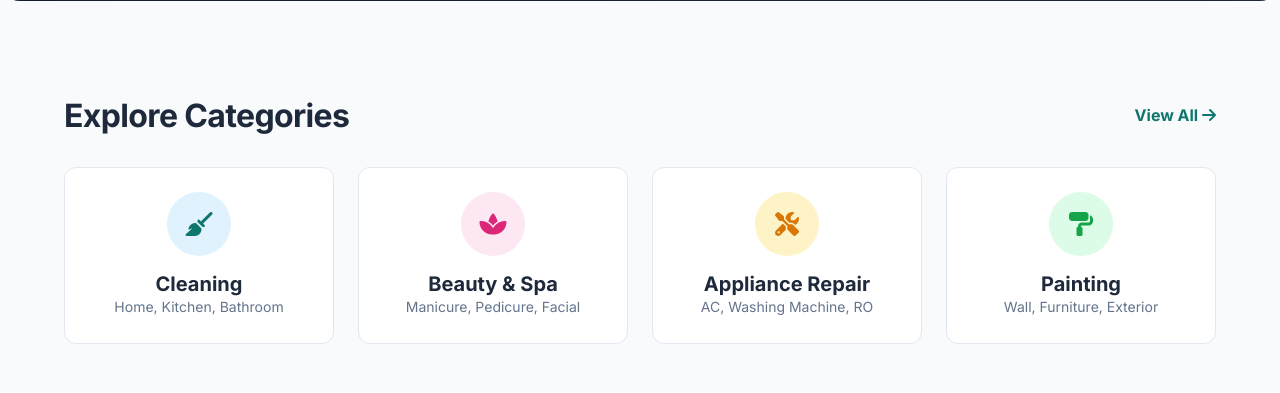
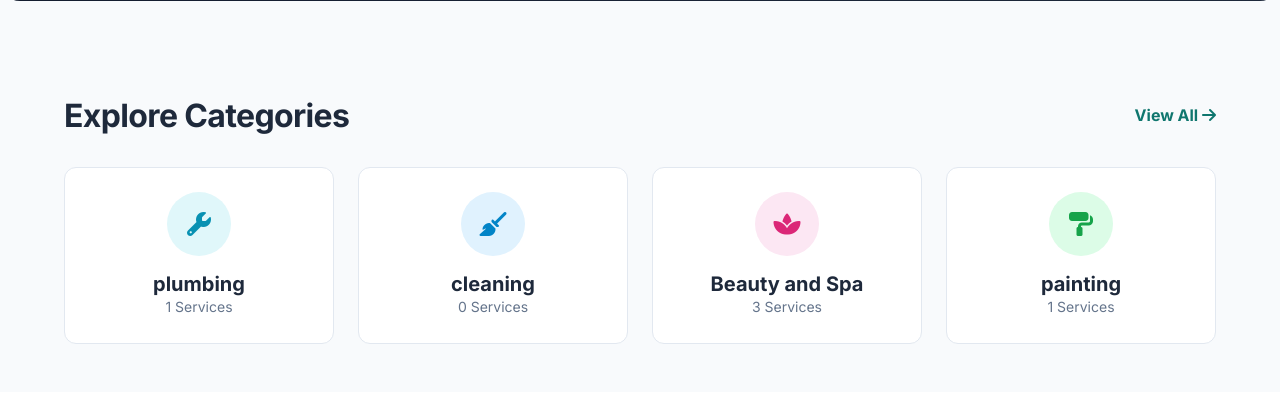
Before and after one commit to rishanasherinn12/local-service-booking, a Django app: page / in a window 1280 px wide. Shown: the part 593-986 px from the top of the page. Run offline with Django 5.2, Linux system fonts and the light colour scheme; data comes from the database, SQL or seed files in the repository; both versions use the stored data as it was after the commit.

Commit message:
landing page

```diff
--- a/aa_local/dashboard/views.py
+++ b/aa_local/dashboard/views.py
@@ -4,8 +4,10 @@ from bookings.models import Booking
 from services.models import Worker
 from django.utils import timezone
 from bookings.models import Booking, Review
+from django.contrib.auth.decorators import login_required
 
 # Create your views here.
+@login_required
 def customer_dashboard(request):
     user = request.user
 
@@ -33,7 +35,7 @@ def customer_dashboard(request):
 
 
 
-
+@login_required
 def admin_dashboard(request):
     total_revenue = Booking.objects.filter(booking_status = "COMPLETED").aggregate(total=Sum("total_price"))["total"] or 0
     total_bookings = Booking.objects.count()
--- a/aa_local/landing_page/views.py
+++ b/aa_local/landing_page/views.py
@@ -1,5 +1,21 @@
 from django.shortcuts import render
+from services.models import ServiceCategory, Service, Worker
+from bookings.models import Booking, Review
+from django.db.models import Avg
+
 
 # Create your views here.
 def home(request):
-    return render (request,'pages/index.html')
+    categories = ServiceCategory.objects.filter(is_active = True)[:4]
+    best_services = Service.objects.filter(is_active=True,is_best_seller=True)[:6]
+    top_workers = Worker.objects.filter(is_active=True).order_by("-rating")[:4]
+    total_customers = Booking.objects.values("customer").distinct().count()
+    total_bookings = Booking.objects.count()
+    context={
+        "categories": categories,
+        "best_services": best_services,
+        "top_workers": top_workers,
+        "total_customers": total_customers,
+        "total_bookings": total_bookings,
+    }
+    return render (request,'pages/index.html',context)
--- a/aa_local/services/admin.py
+++ b/aa_local/services/admin.py
@@ -3,7 +3,7 @@
 from django.utils.html import format_html
 
 class ServiceCategoryAdmin(admin.ModelAdmin):
-    list_display=('name','icon','is_active')
+    list_display=('name','icon','color','icon_color','is_active')
 
 class ServiceAdmin(admin.ModelAdmin):
     list_display=('title','category','price', 'image_preview','includes','is_active')
--- a/aa_local/services/models.py
+++ b/aa_local/services/models.py
@@ -4,6 +4,8 @@ from django.db import models
 class ServiceCategory(models.Model):
     name = models.CharField(max_length = 100,unique=True)
     icon = models.CharField(max_length = 100,blank=True)
+    color = models.CharField(max_length=20, blank=True)
+    icon_color = models.CharField(max_length=20, blank=True)
     is_active = models.BooleanField(default = True)
 
     def __str__(self):
--- a/aa_local/services/urls.py
+++ b/aa_local/services/urls.py
@@ -4,6 +4,7 @@ from . import views
 urlpatterns=[
     path('',views.services, name='services'),
     path('service_detail/<int:id>',views.service_detail, name='services_detail'),
+
 
     path('admin_services/',views.admin_services, name='admin_services'),
     path('add_service/',views.add_service, name='add_service'),
--- a/aa_local/templates/customer/services/service.html
+++ b/aa_local/templates/customer/services/service.html
@@ -64,6 +64,12 @@
                 </div>
             </div>
         </div>
+        {% empty %}
+
+        <div style="grid-column: 1 / -1; text-align:center; padding:40px;">
+            <h3>No services found</h3>
+            <p class="text-light">Try searching for another service.</p>
+        </div>
         {%  endfor %}
 
     </div>
--- a/aa_local/templates/pages/index.html
+++ b/aa_local/templates/pages/index.html
@@ -22,7 +22,7 @@
                 <a href="{% url 'home' %}" class="nav-link active">Home</a>
                 <a href="#services" class="nav-link">Services</a>
                 <a href="#about" class="nav-link">About Us</a>
-                <a href="{% url "customer_login" %}" class="btn btn-primary btn-sm">Login / Sign Up</a>
+                <a href="{% url 'customer_login' %}" class="btn btn-primary btn-sm">Login / Sign Up</a>
                 <a href="{% url 'login_admin' %}" class="btn btn-secondary btn-sm">Partner Access</a>
             </nav>
         </div>
@@ -34,11 +34,30 @@
             <h1>Expert Home Services,<br>Instantly Booked.</h1>
             <p>The most reliable app for home cleaning, beauty, appliance repair, and more. Trusted by over 1 million happy customers.</p>
 
-            <div class="search-bar">
-                <i class="fa-solid fa-location-dot text-primary" style="padding-left: 1.5rem;"></i>
-                <input type="text" class="search-input" placeholder="Search for 'AC Repair' or 'Deep Cleaning'...">
-                <button class="search-btn">Find Services</button>
-            </div>
+
+
+
+        <form method="GET" action="{% url 'services' %}" class="search-bar">
+
+            <i class="fa-solid fa-location-dot text-primary" style="padding-left: 1.5rem;"></i>
+
+            <input
+                type="text"
+                name="search"
+                class="search-input"
+                placeholder="Search for 'AC Repair' or 'Deep Cleaning'..."
+            >
+
+            <input type="hidden" name="category" value="all">
+
+            <button type="submit" class="search-btn">
+                Find Services
+            </button>
+
+        </form>
+
+
+
 
             <div class="flex justify-center gap-md" style="margin-top: 2rem; opacity: 0.8;">
                 <span class="text-sm"><i class="fa-solid fa-check-circle text-success"></i> Verified Professionals</span>
@@ -53,20 +72,34 @@
         <div class="container">
             <div class="flex justify-between items-center" style="margin-bottom: 2rem;">
                 <h2>Explore Categories</h2>
-                <a href="services.html" class="text-primary font-bold">View All <i class="fa-solid fa-arrow-right"></i></a>
+                <a href="{% url 'services' %}" class="text-primary font-bold">View All <i class="fa-solid fa-arrow-right"></i></a>
             </div>
 
             <div class="grid grid-cols-4 grid-gap">
                 <!-- Category 1 -->
-                <a href="services.html" class="card card-hover flex flex-col items-center justify-center text-center p-6" style="cursor: pointer;">
-                    <div style="background: #E0F2FE; width: 64px; height: 64px; border-radius: 50%; display: flex; align-items: center; justify-content: center; margin-bottom: 1rem;">
-                        <i class="fa-solid fa-broom text-primary fa-xl"></i>
-                    </div>
-                    <h4 class="margin-bottom: 0.5rem">Cleaning</h4>
-                    <span class="text-sm text-light">Home, Kitchen, Bathroom</span>
+                 {% for category in categories %}
+                <a href="{% url 'services' %}?category={{ category.id }}" class="card card-hover flex flex-col items-center justify-center text-center p-6" style="cursor: pointer;">
+                    {% comment %} <div style="background: {{ category.color }}; width: 64px; height: 64px; border-radius: 50%; display: flex; align-items: center; justify-content: center; margin-bottom: 1rem;">
+                        <i class="{{ category.icon }}  text-primary fa-xl"></i>
+                    </div> {% endcomment %}
+                    <div style="background: {{ category.color }};
+                        width:64px;
+                        height:64px;
+                        border-radius:50%;
+                        display:flex;
+                        align-items:center;
+                        justify-content:center;
+                        margin-bottom:1rem;">
+
+                        <i class="{{ category.icon }} fa-xl"
+                        style="color: {{ category.icon_color }};"></i>
+
+                        </div>
+                    <h4 class="margin-bottom: 0.5rem">{{ category.name }}</h4>
+                    <span class="text-sm text-light">{{ category.services.count }} Services</span>
                 </a>
-
-                <!-- Category 2 -->
+                {% endfor %}
+                {% comment %} <!-- Category 2 -->
                 <a href="services.html" class="card card-hover flex flex-col items-center justify-center text-center p-6" style="cursor: pointer;">
                     <div style="background: #FCE7F3; width: 64px; height: 64px; border-radius: 50%; display: flex; align-items: center; justify-content: center; margin-bottom: 1rem;">
                         <i class="fa-solid fa-spa text-primary fa-xl" style="color: #DB2777;"></i>
@@ -91,7 +124,7 @@
                     </div>
                     <h4 class="margin-bottom: 0.5rem">Painting</h4>
                     <span class="text-sm text-light">Wall, Furniture, Exterior</span>
-                </a>
+                </a> {% endcomment %}
             </div>
         </div>
     </section>
@@ -182,6 +215,6 @@
         </div>
     </footer>
 
-    <script src="js/script.js"></script>
+    <script src="{% static 'js/script.js' %}"></script>
 </body>
 </html>
```
Also changed, not shown: aa_local/bookings/tasks.py (added, +31 -0 lines), aa_local/bookings/views.py (+10 -0 lines), aa_local/services/views.py (+8 -3 lines), aa_local/templates/admin/services/add_category.html (+10 -0 lines), aa_local/db.sqlite3, aa_local/media/services/garden.webp (added), aa_local/media/services/garden_clean.jpg (added), aa_local/media/services/garden_cleaning.jpg (added), aa_local/services/migrations/0011_servicecategory_color.py (added), aa_local/services/migrations/0012_servicecategory_icon_color.py (added).
